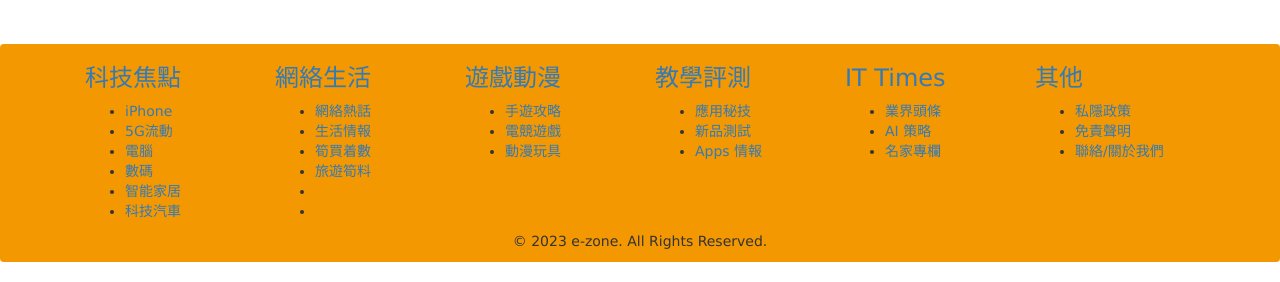
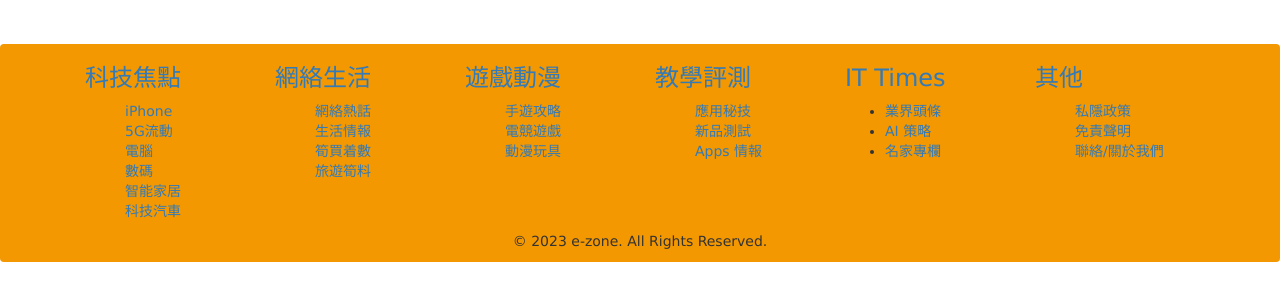
Before and after one commit to rrvspk123/A04-EA-Project, a Flask app: page / in a window 1280 px wide. Shown: the part 1262-1544 px from the top of the page. Run offline with Flask 3, Linux system fonts and the light colour scheme; some libraries are stand-ins or nearby versions.

Commit message:
removeddots

```diff
--- a/app/templates/base.html.j2
+++ b/app/templates/base.html.j2
@@ -128,7 +128,7 @@
                 <h3>
                     <a href="/srae001/科技焦點">科技焦點</a>
                 </h3>
-                <ul class="">
+                <ul style="list-style-type: none">
                     <li>
                         <a href="/srae002/iPhone">iPhone</a>
                     </li>
@@ -153,7 +153,7 @@
                 <h3>
                     <a href="/srae008/網絡生活">網絡生活</a>
                 </h3>
-                <ul class="">
+                <ul style="list-style-type: none">
                     <li>
                         <a href="/srae009/網絡熱話">網絡熱話</a>
                     </li>
@@ -178,7 +178,7 @@
                 <h3>
                     <a href="/srae013/遊戲動漫">遊戲動漫</a>
                 </h3>
-                <ul class="">
+                <ul style="list-style-type: none">
                     <li>
                         <a href="/srae014/手遊攻略">手遊攻略</a>
                     </li>
@@ -194,7 +194,7 @@
                 <h3>
                     <a href="/srae017/教學評測">教學評測</a>
                 </h3>
-                <ul class="">
+                <ul style="list-style-type: none">
                     <li>
                         <a href="/srae018/應用秘技">應用秘技</a>
                     </li>
@@ -226,7 +226,7 @@
                 <h3>
                     <a>其他</a>
                 </h3>
-                <ul class="">
+                <ul style="list-style-type: none">
                     <li>
                         <a href="https://www.ulifestyle.com.hk/aboutus">私隱政策</a>
                     </li>
```
